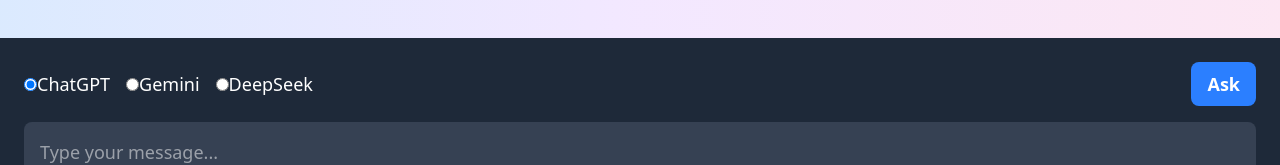
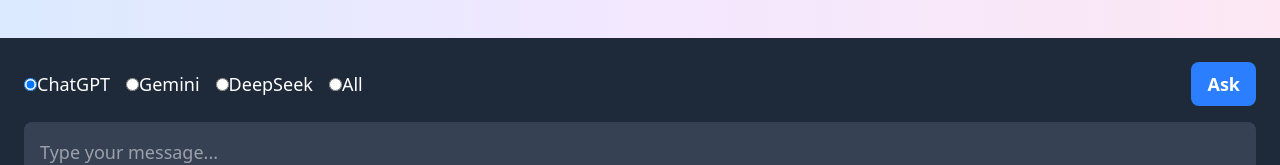
Before and after one commit to imrkarthikeyan/AI-Lab-Frontend, a React (Vite) app: page / in a window 1280 px wide. Shown: the part 560-725 px from the top of the page. Built offline with nearby package versions, Linux system fonts and the light colour scheme.

Commit message:
option 'All' enabled

```diff
--- a/src/App.jsx
+++ b/src/App.jsx
@@ -20,6 +20,28 @@ function App(){
       {type:"user",text:prompt}
     ])
 
+    if(model==="all"){
+      const models=["chatgpt","gemini","deepseek"];
+      await Promise.all(models.map(async(m)=>{
+        try{
+          const res=await axios.post("http://127.0.0.1:5000/api/respond",{prompt,model:m});
+          setQuestions((prevQuestions)=>[
+            ...prevQuestions,
+            {type:"ai",text:`${res.data.provider}:${res.data.answer}`}
+          ]);
+        }
+        catch(err){
+          setQuestions((prevQuestions)=>[
+            ...prevQuestions,
+            {type:"ai",text:`${m} error:${err.message}`}
+          ]);
+        }
+      }));
+      setPrompt("");
+      setLoading(false);
+      return;
+    }
+
     try{
       const res=await axios.post("http://127.0.0.1:5000/api/respond",{prompt,model,});
       setQuestions((prevQuestions)=>[
@@ -27,10 +49,10 @@ function App(){
         {type:"ai",text:res.data.answer || JSON.stringify(res.data)}
       ]);
       setPrompt("")
-      setResponse(res.data.answer || JSON.stringify(res.data));
+      //setResponse(res.data.answer || JSON.stringify(res.data));
     }
     catch(err){
-      setResponse("Error: ",err.message);
+      setResponse("Error: "+err.message);
     }
     setLoading(false);
   };
@@ -39,7 +61,7 @@ function App(){
     <div className="min-h-screen bg-gradient-to-r from-blue-100 via-purple-100 to-pink-100 flex flex-col px-6 py-12">
       <div className="max-w-3xl w-full mx-auto rounded-xl shadow-xl p-8 space-y-6 flex flex-col h-full">
 
-        <div className="flex flex-col space-y-4 overflow-auto flex-grow mb-32">
+        <div className="flex flex-col space-y-4 overflow-y-auto flex-grow mb-32">
           {/* <h1 className="text-4xl font-extrabold text-center text-gray-800 mb-6">AI Aggregator</h1> */}
           {questions.map((q,index)=>(
             <div key={index} className={`flex ${q.type==="user" ? "justify-start" : "justify-end"}`}>
@@ -87,6 +109,17 @@ function App(){
                 DeepSeek
               </label>
 
+              <label className="text-lg text-white">
+                <input
+                  className="text-green-500"
+                  type="radio"
+                  value="all"
+                  checked={model==="all"}
+                  onChange={(e)=>setModel(e.target.value)}
+                />
+                All
+              </label>
+
               {/* <label className="text-gray-500 text-lg">
                 <input
                   className="text-gray-300"
@@ -97,6 +130,7 @@ function App(){
                 Copilot (coming soon)
               </label> */}
             </div>
+
 
             <button
               className="px-4 py-2 bg-blue-500 text-white text-lg rounded-lg font-semibold hover:bg-blue-600 transition"
```
